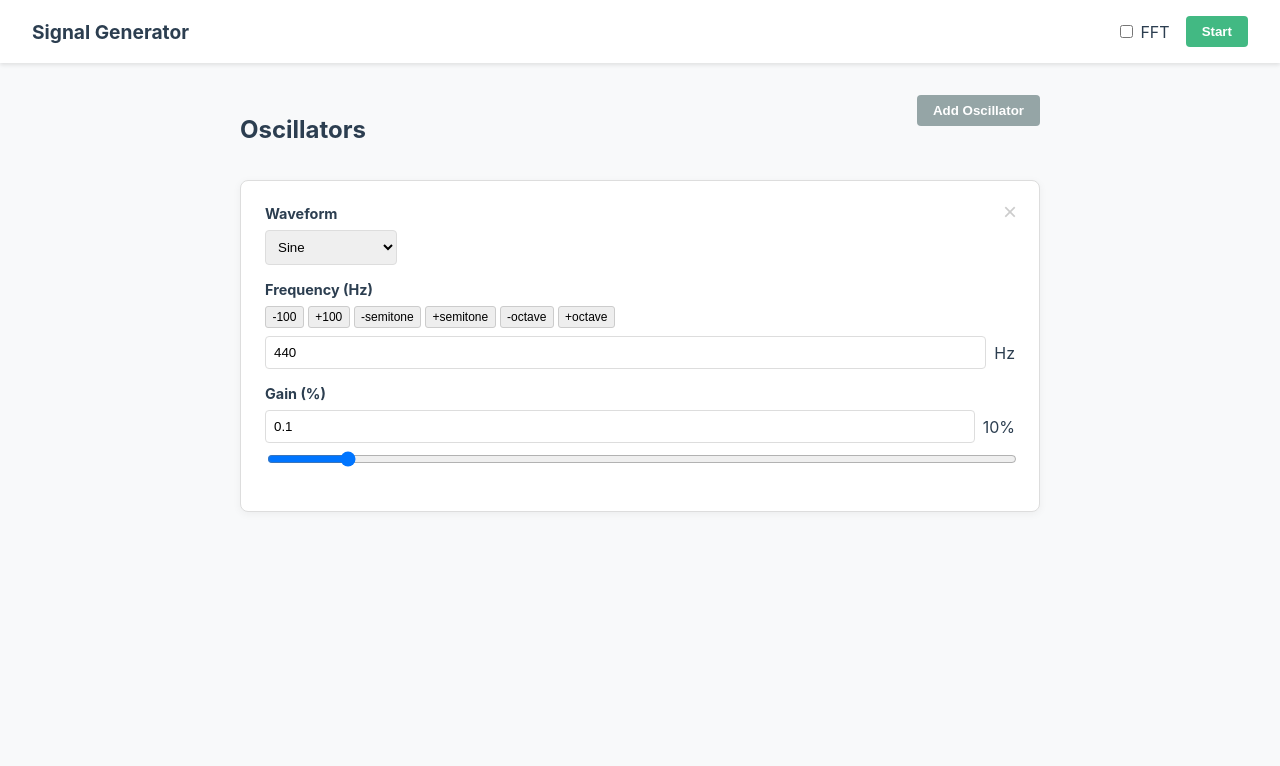
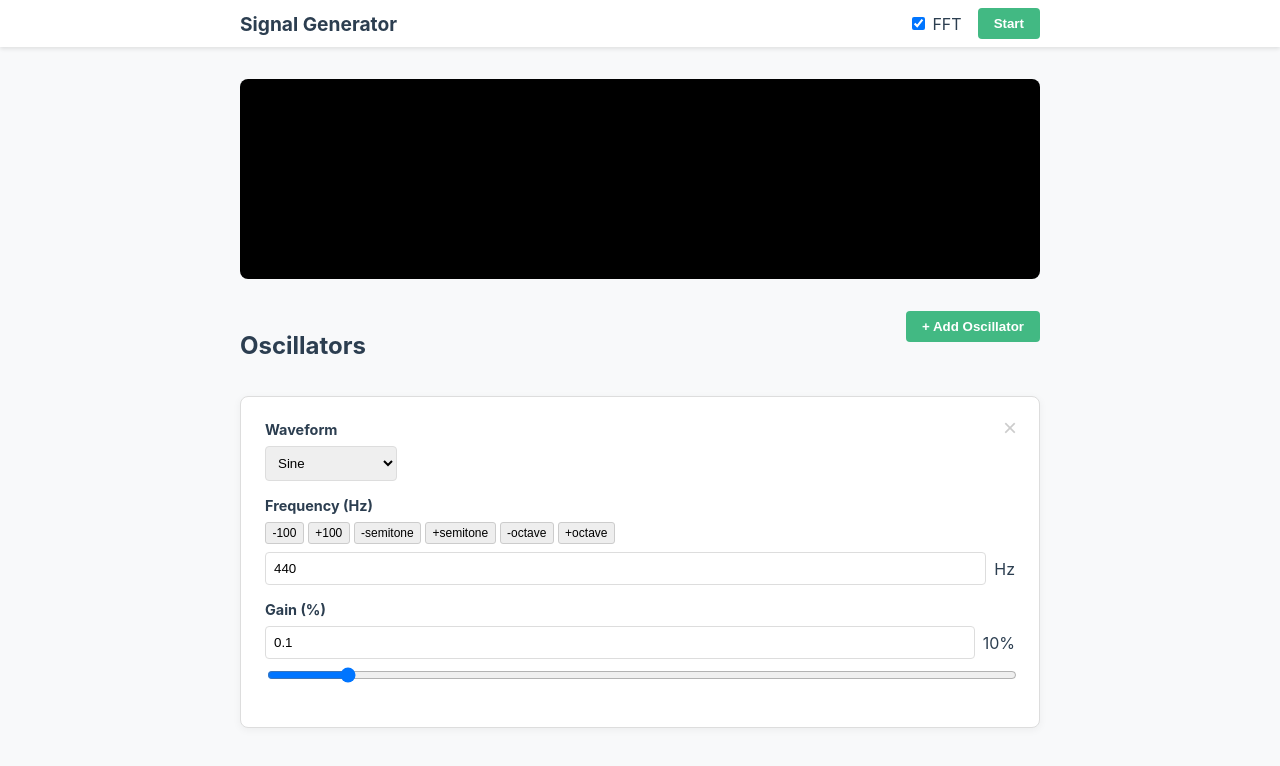
Before and after one commit to cho45/WebAudio-Signal-Generator, a plain HTML site: page index.html in a window 1280 px wide. Drawn offline with nearby package versions, Linux system fonts and the light colour scheme.

Commit message:
UI: Improve layout and default settings
- Enable FFT by default.
- Make "Add Oscillator" button more prominent.
- Align header content width with the main container.
- Add hover/active states to buttons for better feedback.

```diff
--- a/index.html
+++ b/index.html
@@ -24,14 +24,19 @@
 
 		header {
 			background-color: #fff;
-			padding: 1rem 2rem;
 			box-shadow: 0 2px 4px rgba(0,0,0,0.1);
+			position: sticky;
+			top: 0;
+			z-index: 100;
+		}
+
+		.header-inner {
 			display: flex;
 			justify-content: space-between;
 			align-items: center;
-			position: sticky;
-			top: 0;
-			z-index: 100;
+			padding: 0.5rem 1rem;
+			margin: 0 auto;
+			max-width: 800px;
 		}
 
 		h1 {
@@ -62,6 +67,11 @@
 
 		.btn:active {
 			opacity: 0.8;
+			transform: translateY(1px);
+		}
+
+		.btn:hover {
+			filter: brightness(1.1);
 		}
 
 		.btn-primary { background-color: var(--primary-color); color: white; }
@@ -163,6 +173,7 @@
 <body>
 	<div id="app" v-cloak>
 		<header>
+			<div class="header-inner">
 				<h1>Signal Generator</h1>
 				<div class="controls">
 					<label>
@@ -170,6 +181,7 @@
 					</label>
 					<button v-if="!playing" class="btn btn-primary" @click="start">Start</button>
 					<button v-else class="btn btn-danger" @click="stop">Stop</button>
+				</div>
 			</div>
 		</header>
 
@@ -180,7 +192,7 @@
 
 			<div class="card-header">
 				<h2>Oscillators</h2>
-				<button class="btn btn-secondary" @click="append">Add Oscillator</button>
+				<button class="btn btn-primary" @click="append">+ Add Oscillator</button>
 			</div>
 
 			<div class="oscillator-list">
--- a/sg.js
+++ b/sg.js
@@ -180,7 +180,7 @@ const app = createApp({
 		const signalGenerator = new SignalGenerator();
 		const oscillators = reactive([]);
 		const playing = ref(false);
-		const fftEnabled = ref(false);
+		const fftEnabled = ref(true);
 		const context = ref(null);
 		const gainNode = ref(null);
 
```
Lines whose indentation alone changed are shown as unchanged.
